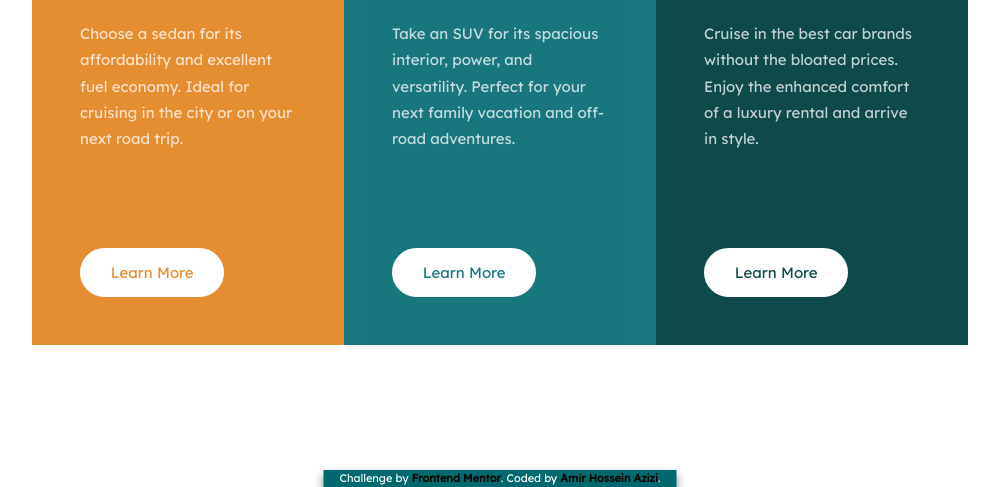
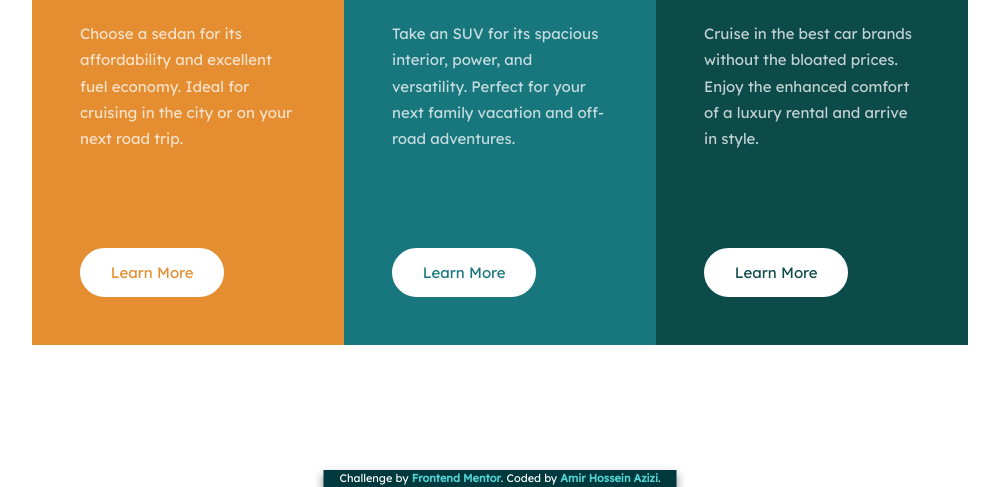
Before and after one commit to amirhazizi/3-column-preview-card-component, a plain HTML site: page index.html in a window 1280 px wide. Shown: the part 313-800 px from the top of the page, without its empty margins (140-1139 px from the left). Drawn offline with Linux system fonts and the light colour scheme.

Commit message:
update styles.scss

```diff
--- a/scss/styles.scss
+++ b/scss/styles.scss
@@ -17,12 +17,17 @@
   transform: translate(-50%, 0);
   font-size: 11px;
   text-align: center;
-  background: $cl-darkcyan;
+  background: darken($color: $cl-darkcyan, $amount: 10);
   color: white;
   padding: 0.1rem 1rem;
   box-shadow: 0 5px 10px rgba(0, 0, 0, 0.505);
   a {
-    color: darken($color: $cl-Borange, $amount: 50);
+    // color: darken($color: $cl-darkcyan, $amount: 90);
+    color: rgb(83, 210, 210);
     font-weight: bold;
+    transition: all 300ms linear;
+    &:hover {
+      color: darken($color: aqua, $amount: 30);
+    }
   }
 }
```
Also changed, not shown: css/styles.css.
